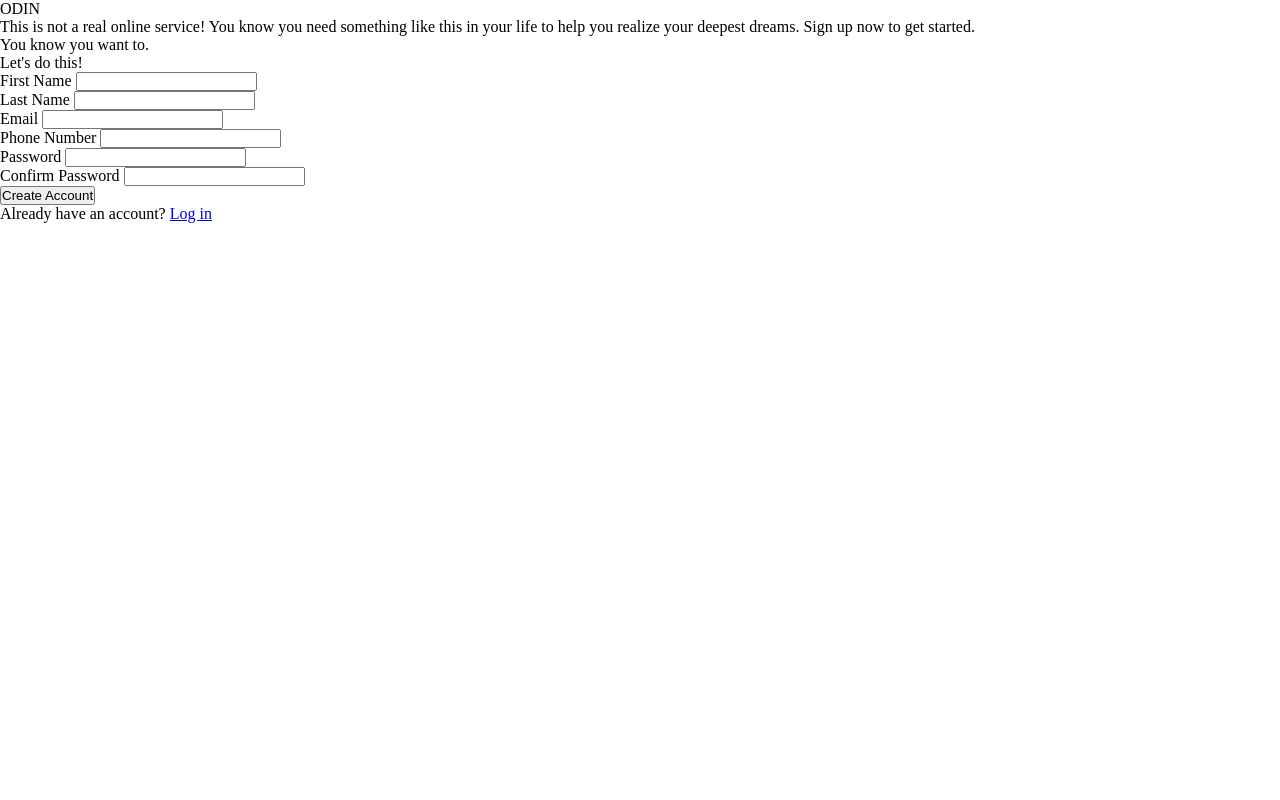
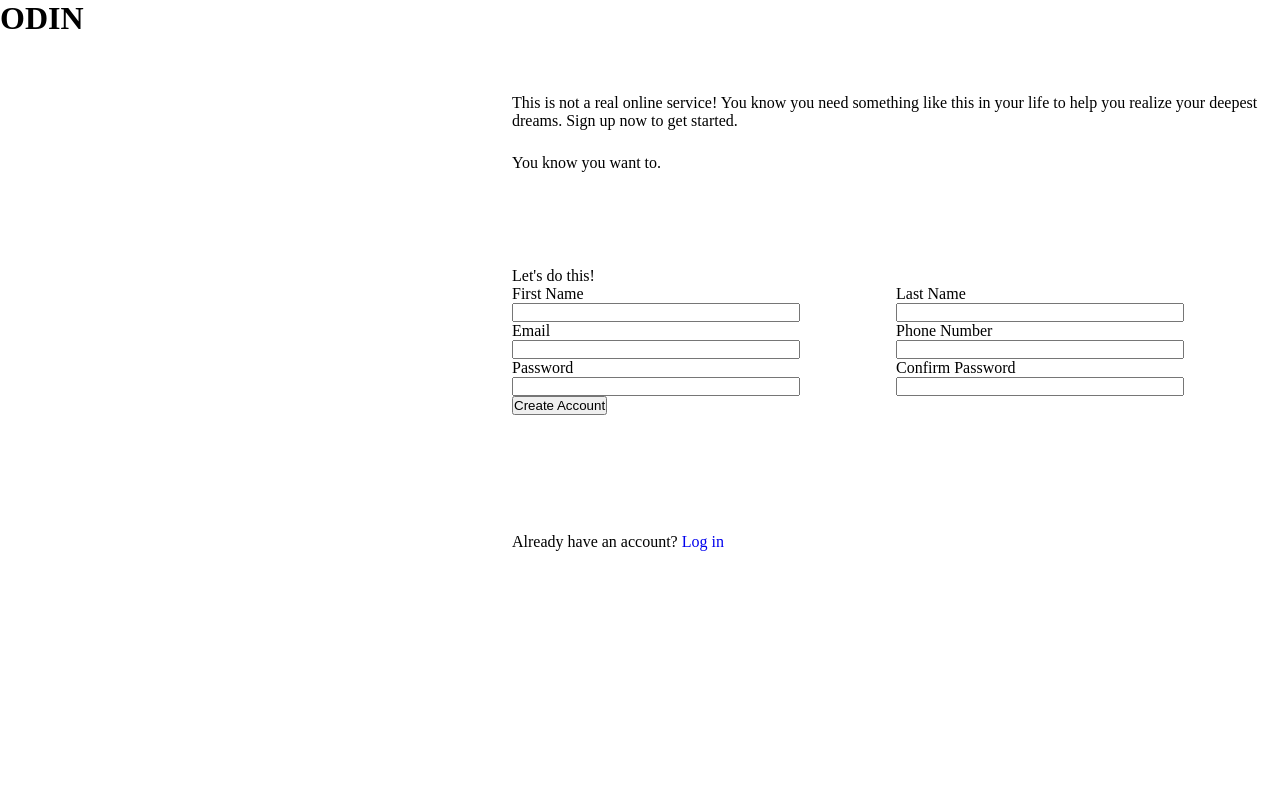
Before and after one commit to valdes91/sign-up-form, a plain HTML site: page index.html in a window 1280 px wide. Drawn offline with Linux system fonts and the light colour scheme.

Commit message:
create basic page css layout

```diff
--- a/index.html
+++ b/index.html
@@ -6,12 +6,12 @@
 		<link rel="stylesheet" href="styles.css" />
 		<title>Sign Up Form</title>
 	</head>
-	<body>
+	<body class="flex">
 		<div class="left-div">
-			<div class="title">ODIN</div>
+			<h1 class="title">ODIN</h1>
 		</div>
-		<div class="right-div">
-			<div class="message">
+		<div class="right-div flex col">
+			<div class="message flex col">
 				<p>
 					This is not a real online service! You know you need something like this in your life to
 					help you realize your deepest dreams. Sign up <span class="italicized">now</span> to get
--- a/styles.css
+++ b/styles.css
@@ -9,6 +9,54 @@
 	padding: 0;
 }
 
+a {
+	text-decoration: none;
+}
+
 body {
 	min-height: 100vh;
 }
+
+.flex {
+	display: flex;
+	flex-wrap: wrap;
+}
+
+.col {
+	flex-direction: column;
+}
+
+.left-div {
+	width: 40%;
+}
+
+.right-div {
+	width: 60%;
+}
+
+.right-div > div {
+	flex: 1;
+}
+
+.right-div .message {
+	justify-content: center;
+	gap: 1.5rem;
+}
+
+.inputs {
+	display: flex;
+	flex-wrap: wrap;
+}
+
+.inputs .input {
+	flex-basis: 50%;
+}
+
+.inputs label {
+	display: block;
+}
+
+.inputs input {
+	width: 75%;
+	min-width: 10rem;
+}
```
